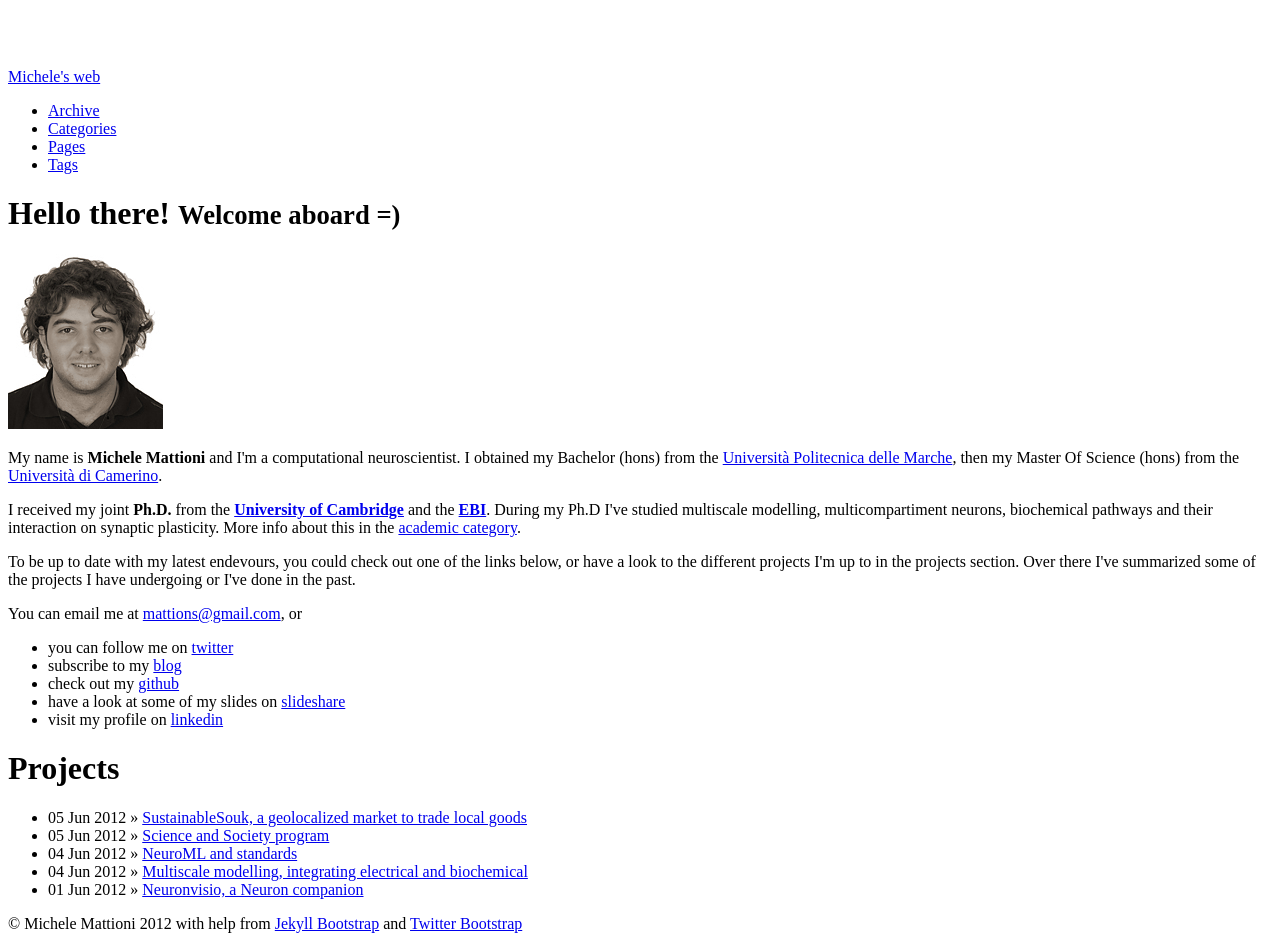
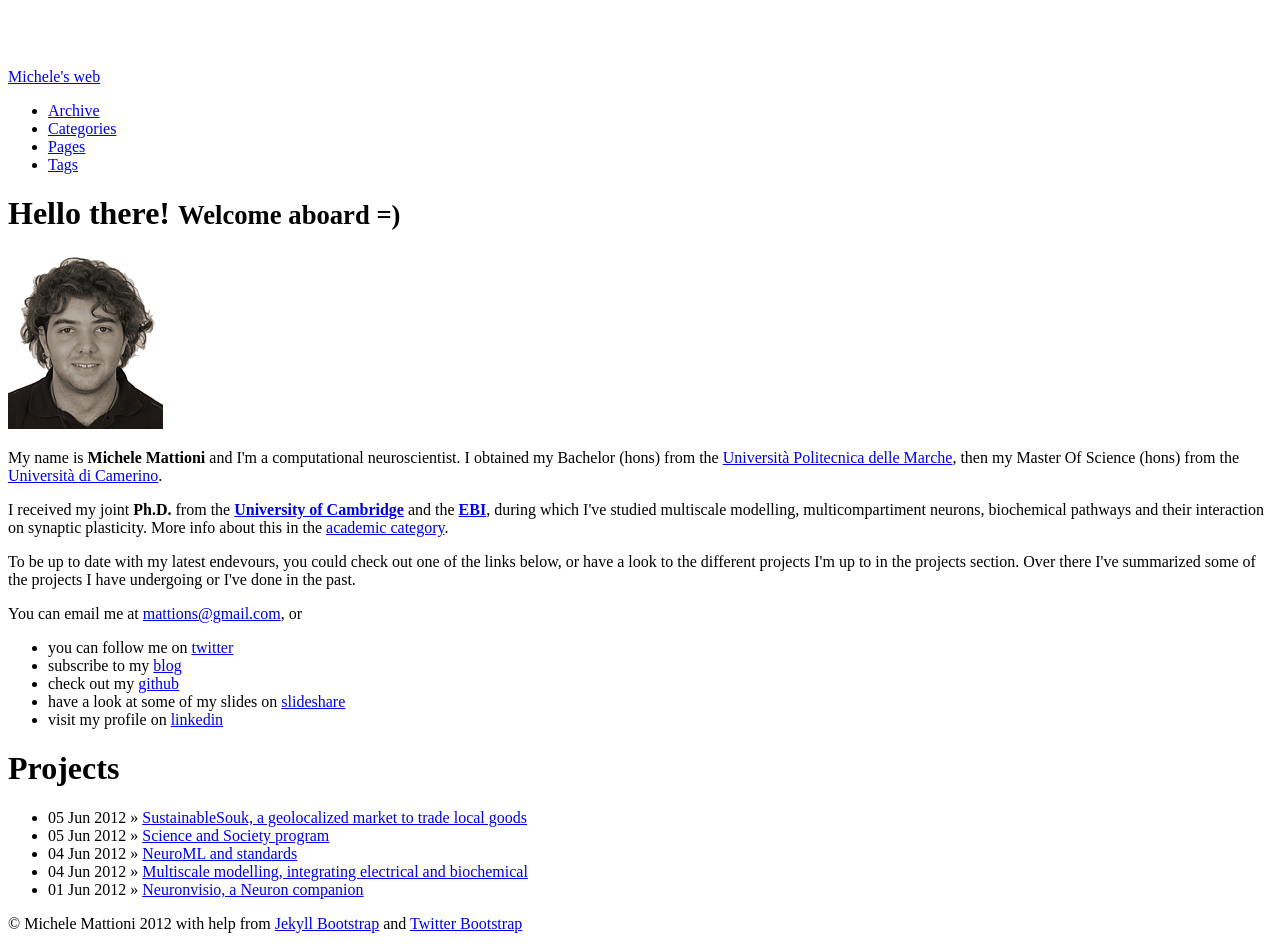
Before and after one commit to mattions/mattions.github.com, a Jekyll site: the page built from index.md, in a window 1280 px wide. Built offline with Jekyll 4.4.1, drawn with Linux system fonts in a browser that asks for light colours; nearby versions of some CDN libraries.

Commit message:
rephrased index

```diff
--- a/index.md
+++ b/index.md
@@ -16,8 +16,8 @@ tagline: Welcome aboard =)
 
         <p> I received my joint <strong>Ph.D.</strong> from the
         <strong><a href="http://www.cam.ac.uk/">University of Cambridge</a></strong>
-        and the <strong><a href="http://www.ebi.ac.uk">EBI</a></strong>. During
-        my Ph.D I've studied multiscale modelling, multicompartiment neurons,
+        and the <strong><a href="http://www.ebi.ac.uk">EBI</a></strong>, during
+        which I've studied multiscale modelling, multicompartiment neurons,
         biochemical pathways and their interaction on synaptic plasticity. More
         info about this in the <a href="categories.html#academic-ref">academic category</a>.</p>
 
```
